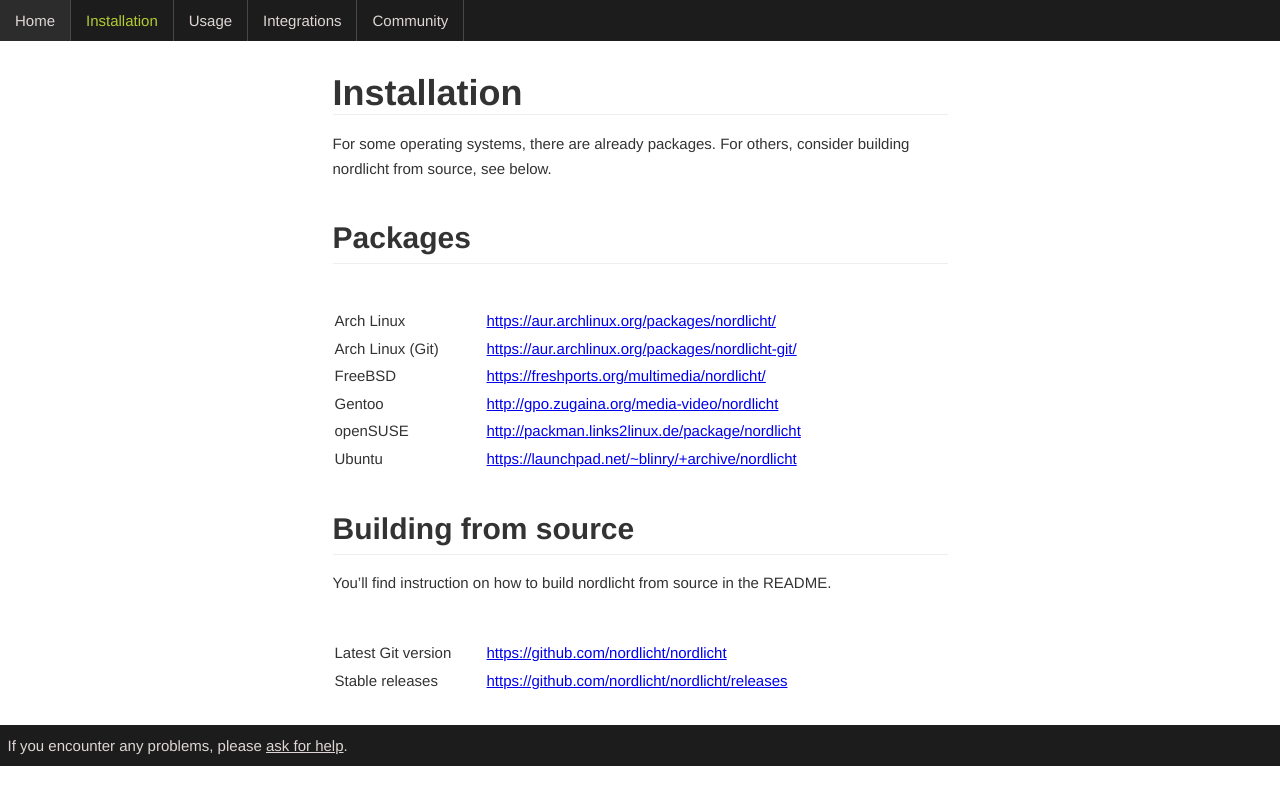
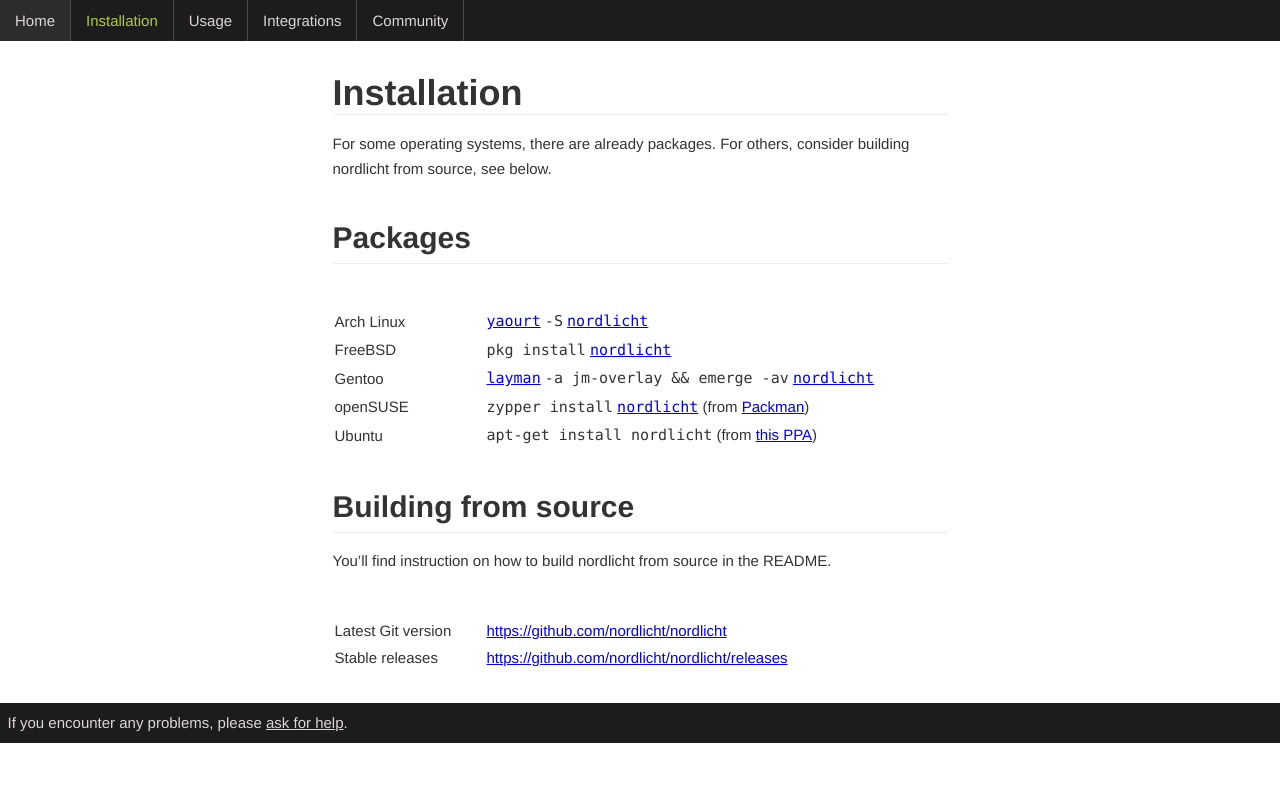
Before and after one commit to nordlicht/nordlicht.github.io, a Jekyll site: the page built from installation.md, in a window 1280 px wide. Shown: the top 805 px of the page. Built offline with Jekyll 4.4.1, drawn with Linux system fonts in a browser that asks for light colours; Markdown is read by kramdown in place of the engine named in the settings.

Commit message:
Mention installation commands

```diff
--- a/installation.md
+++ b/installation.md
@@ -10,12 +10,11 @@ For some operating systems, there are already packages. For others, consider bui
 
 |     |     |
 | --- | --- |
-| Arch Linux | <https://aur.archlinux.org/packages/nordlicht/> |
-| Arch Linux (Git) | <https://aur.archlinux.org/packages/nordlicht-git/> |
-| FreeBSD | <https://freshports.org/multimedia/nordlicht/> |
-| Gentoo | <http://gpo.zugaina.org/media-video/nordlicht> |
-| openSUSE | <http://packman.links2linux.de/package/nordlicht> |
-| Ubuntu | <https://launchpad.net/~blinry/+archive/nordlicht> |
+| Arch Linux | [`yaourt`](https://wiki.archlinux.org/index.php/Yaourt) `-S` [`nordlicht`](https://aur.archlinux.org/packages/nordlicht/) |
+| FreeBSD | `pkg install` [`nordlicht`](https://freshports.org/multimedia/nordlicht/) |
+| Gentoo | [`layman`](https://wiki.gentoo.org/wiki/Project:Overlays/User_Guide) `-a jm-overlay && emerge -av` [`nordlicht`](http://gpo.zugaina.org/media-video/nordlicht) |
+| openSUSE | `zypper install` [`nordlicht`](http://packman.links2linux.de/package/nordlicht) (from [Packman](https://en.opensuse.org/Additional_package_repositories#Packman)) |
+| Ubuntu | `apt-get install nordlicht` (from [this PPA](https://launchpad.net/~blinry/+archive/nordlicht)) |
 
 ## Building from source
 
```
